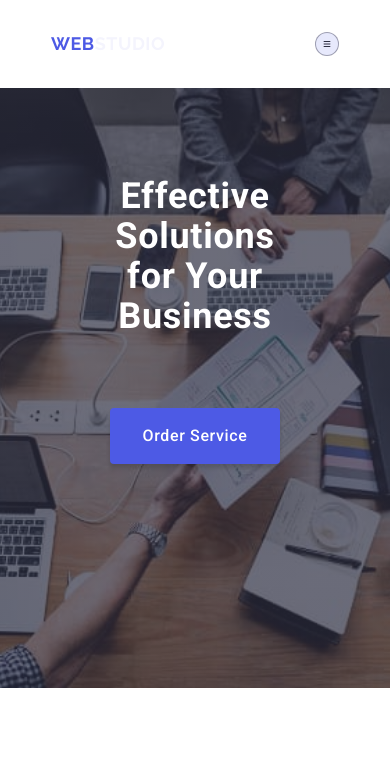
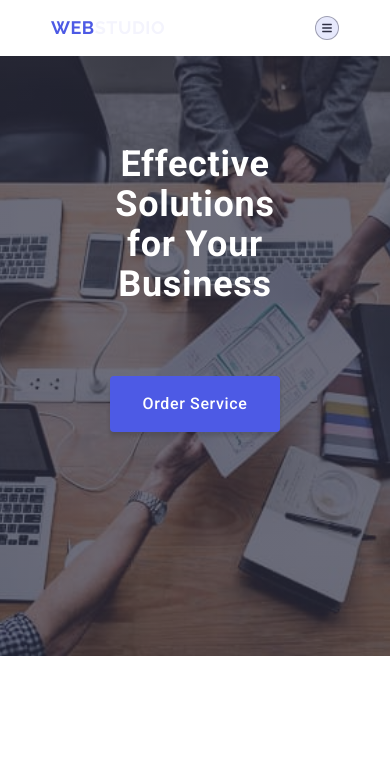
Before and after one commit to IhorBrodiaga/goit-markup-hw-06, a plain HTML site: page index.html in a window 390 px wide. Both pictures are taken after a click on the button 327 px from the left and 43 px from the top of the page. Shown: the top 764 px of the page. Drawn offline with nearby package versions, Linux system fonts and the light colour scheme.

Commit message:
add markup

```diff
--- a/css/footer.css
+++ b/css/footer.css
@@ -174,6 +174,7 @@
   justify-content: flex-start;
   flex-direction: column;
   gap: 16px;
+  width: 100%
 }
 
 @media only screen and (min-width: 768px) {
@@ -195,7 +196,6 @@
   border: 1px solid #fff;
   border-radius: 4px;
   padding: 8px 16px;
-  width: 100%;
   height: 40px;
   background-color: transparent;
   font-weight: 400;
--- a/css/header.css
+++ b/css/header.css
@@ -30,7 +30,6 @@
   flex-direction: row;
   gap: 0;
   margin-right: 120px;
-  padding: 16px 0;
 }
 
 @media only screen and (min-width: 768px) {
@@ -66,23 +65,32 @@
 
 .mailto,
 .tel {
-  font-weight: 400;
-  font-size: 12px;
   line-height: 1.16667;
   letter-spacing: 0.04em;
-  color: #434455;
+
   text-decoration: none;
   font-style: normal;
   transition: 250ms cubic-bezier(0.4, 0, 0.2, 1);
   transition-property: color;
 }
 
+@media only screen and (min-width: 768px) {
+  .mailto,
+  .tel {
+    font-weight: 400;
+    font-size: 12px;
+    color: #434455;
+  }
+}
+
 @media only screen and (min-width: 1158px) {
   .mailto,
   .tel {
+    font-weight: 400;
     font-size: 16px;
     line-height: 1.5;
     letter-spacing: 0.02em;
+    color: #434455;
   }
 }
 
@@ -166,3 +174,24 @@
     display: none;
   }
 }
+
+.mobile-menu-btn {
+  display: flex;
+  align-items: center;
+  justify-content: center;
+
+  background-color: transparent;
+  border: none;
+  padding: 5px 4px;
+  cursor: pointer;
+
+  line-height: 0;
+}
+
+.mobile-menu-btn:focus {
+  outline: none;
+}
+
+.mobile-menu-btn-icon {
+  color: #2e2f42;
+}
--- a/css/team.css
+++ b/css/team.css
@@ -78,7 +78,6 @@
     0 1px 6px 0 rgba(46, 47, 66, 0.08);
   background: #fff;
   max-width: 264px;
-  width: 100%;
   justify-content: center;
 }
 
```
